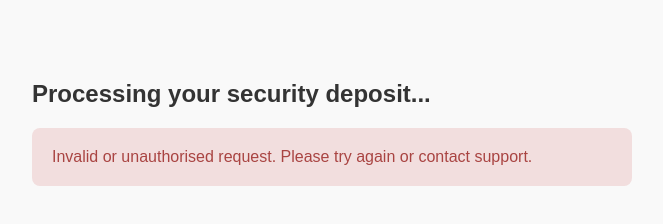
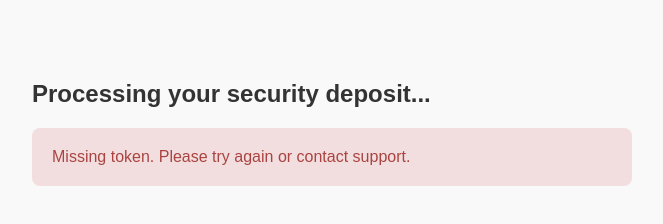
Before and after one commit to briscityapt/Security-Deposit, a plain HTML site: page security-deposit-complete.html in a window 1280 px wide. Shown: the whole page, without its empty margins (308-971 px from the left). Drawn offline with Linux system fonts and the light colour scheme.

Commit message:
Add files via upload

```diff
--- a/security-deposit-complete.html
+++ b/security-deposit-complete.html
@@ -42,11 +42,9 @@
 
     const responseDiv = document.getElementById("response");
 
-    const isTrustedReferrer = document.referrer.includes("briscityapt.github.io/security-deposit");
-
-    if (!simplifyToken || !isTrustedReferrer) {
+    if (!simplifyToken) {
       responseDiv.className += " error";
-      responseDiv.textContent = "Invalid or unauthorised request. Please try again or contact support.";
+      responseDiv.textContent = "Missing token. Please try again or contact support.";
     } else {
       fetch("https://stripepaymentintent-smoobu.azurewebsites.net/api/createauthintent", {
         method: "POST",
```
